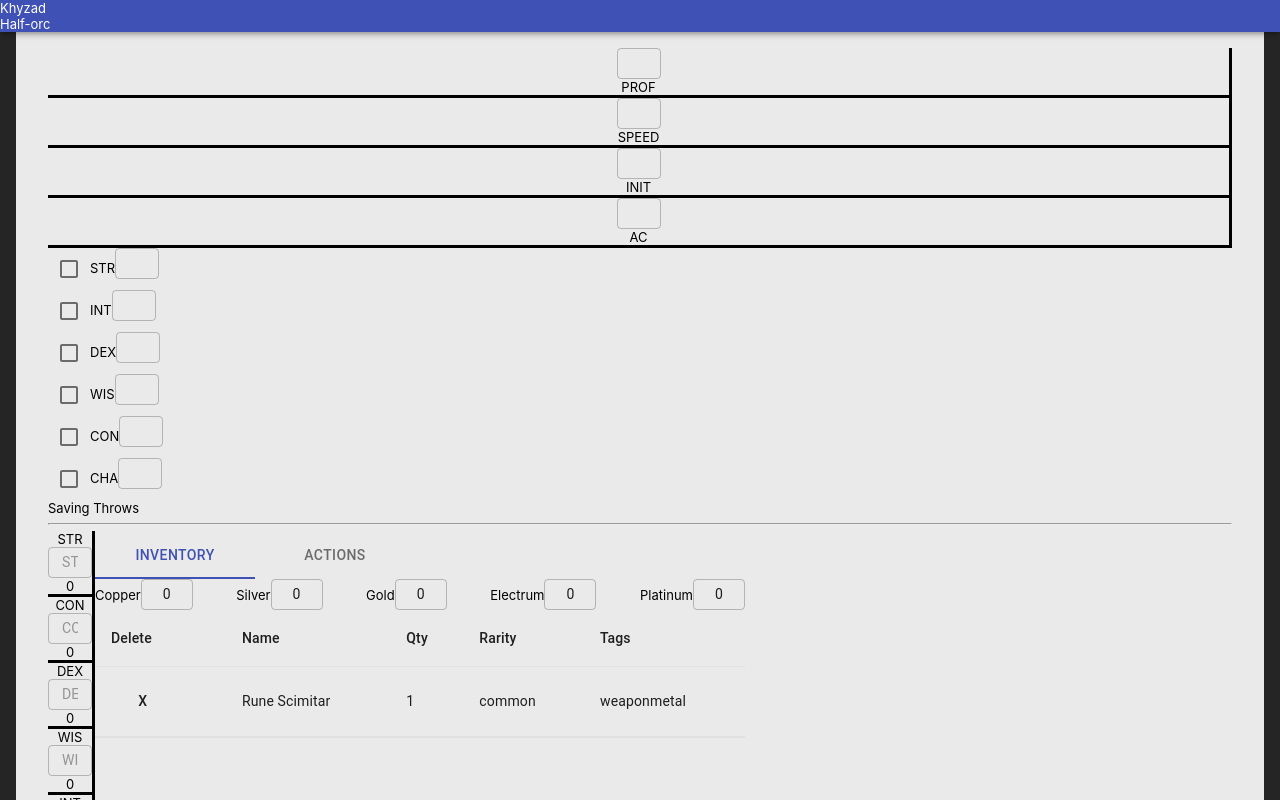
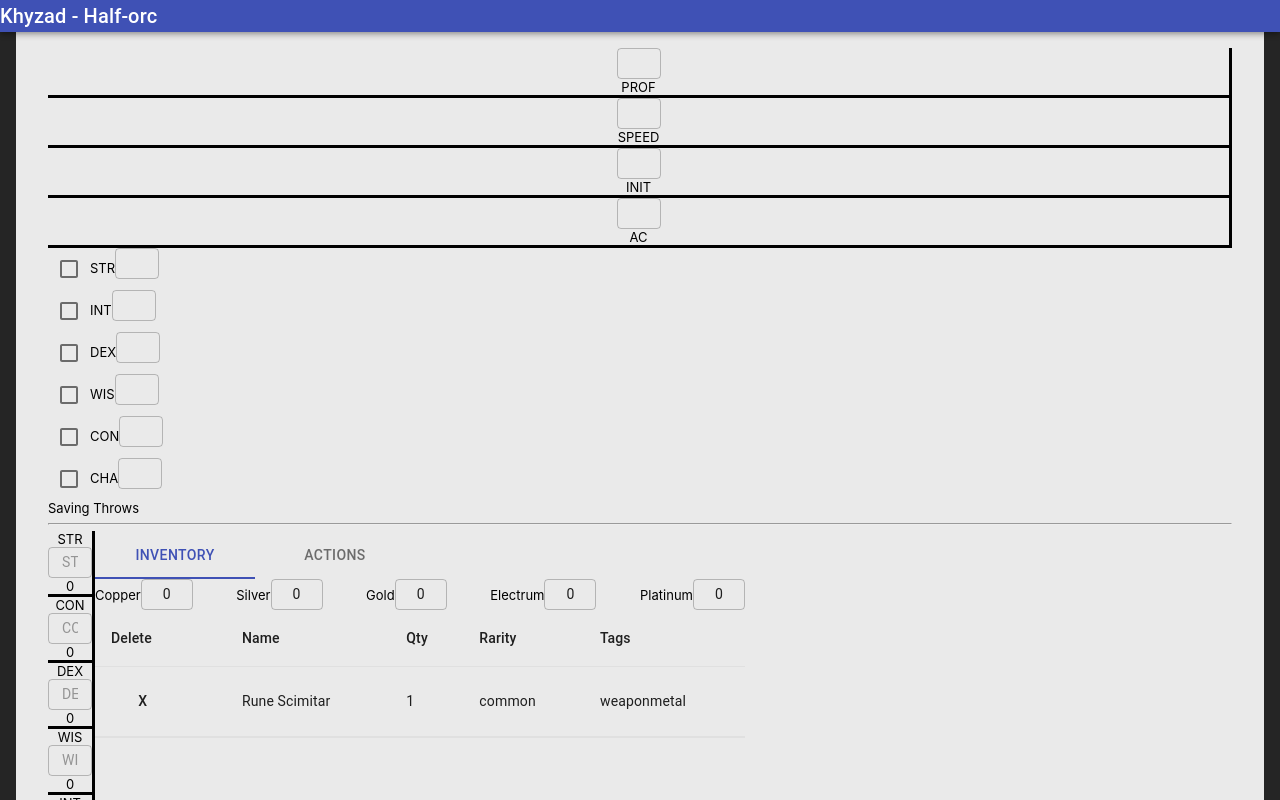
Before and after one commit to Khyzad/DndApp, a React (Create React App) app in the folder client/: page / in a window 1280 px wide. Shown: the top 800 px of the page. Built offline with nearby package versions, Linux system fonts and the light colour scheme.

Commit message:
Add keys

```diff
--- a/client/src/components/AttributeContainer.tsx
+++ b/client/src/components/AttributeContainer.tsx
@@ -6,12 +6,18 @@ import AttributeBox from './AttributeBox';
 interface IProps {
 
 }
+
 const AttributeContainer: React.FC<IProps> = (props: IProps) => {
    return (
       <section id="attribute-container">
-         {Traits.map((trait: ITrait) => {
-            return <AttributeBox text={trait.attributeType} value={0} modifier={0}></AttributeBox>
-         })}
+         {Traits.map((trait: ITrait) => (
+            <AttributeBox
+              key={trait.name}
+              text={trait.attributeType}
+              value={0}
+              modifier={0}
+            />
+         ))}
       </section>
    );
 };
--- a/client/src/components/NavBar/NavBar.tsx
+++ b/client/src/components/NavBar/NavBar.tsx
@@ -1,5 +1,5 @@
 import React from 'react';
-import {AppBar} from '@material-ui/core';
+import { AppBar, Typography } from '@material-ui/core';
 
 interface IProps {
 
@@ -7,8 +7,9 @@ interface IProps {
 export const NavBar: React.FC<IProps> = (props: IProps) => {
    return(
       <AppBar>
-         <div>Khyzad</div>
-         <div>Half-orc</div>
+        <Typography variant="h6">
+          Khyzad - Half-orc
+        </Typography>
       </AppBar>
    );
 }
--- a/client/src/components/SavingThrowContainer.tsx
+++ b/client/src/components/SavingThrowContainer.tsx
@@ -12,7 +12,7 @@ export const SavingThrowContainer: React.FC<IProps> = (props: IProps) => {
       <>
          <div id="saving-throw-container">
             {attributeOrder.map((attribute) => (
-               <div id="saving-throw">
+               <div id="saving-throw" key={attribute}>
                   <Checkbox
                      value="checkedA"
                      inputProps={{ 'aria-label': 'Checkbox A' }}
```
